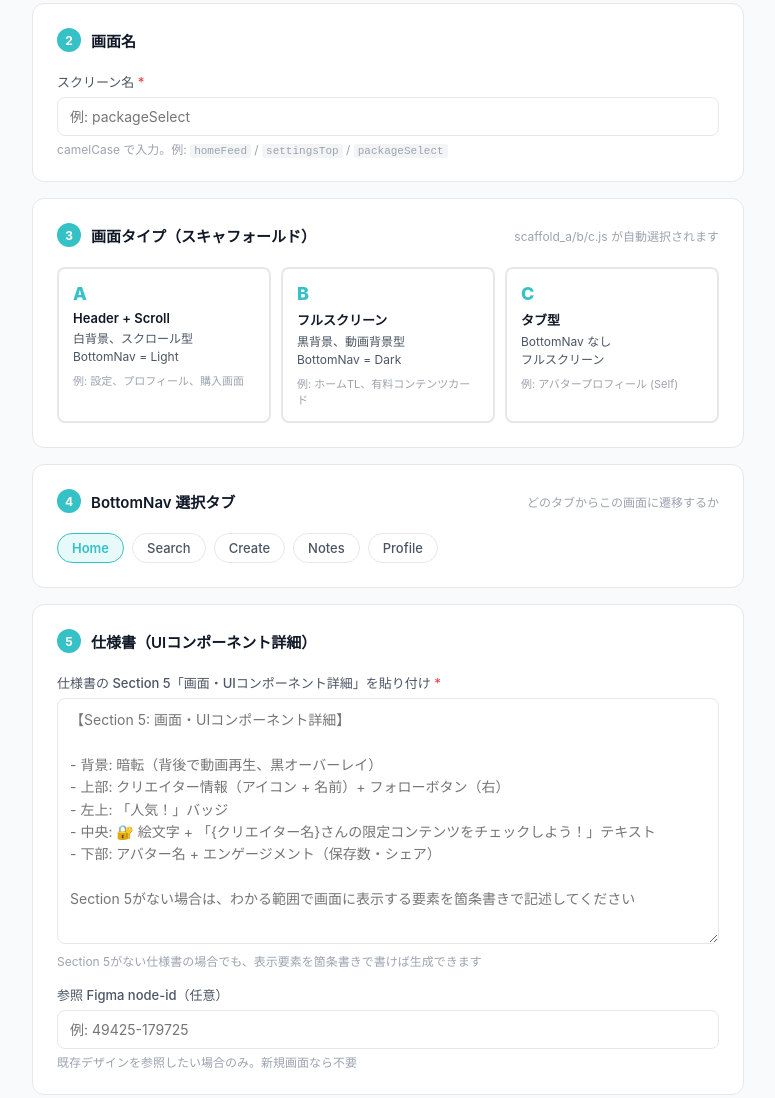
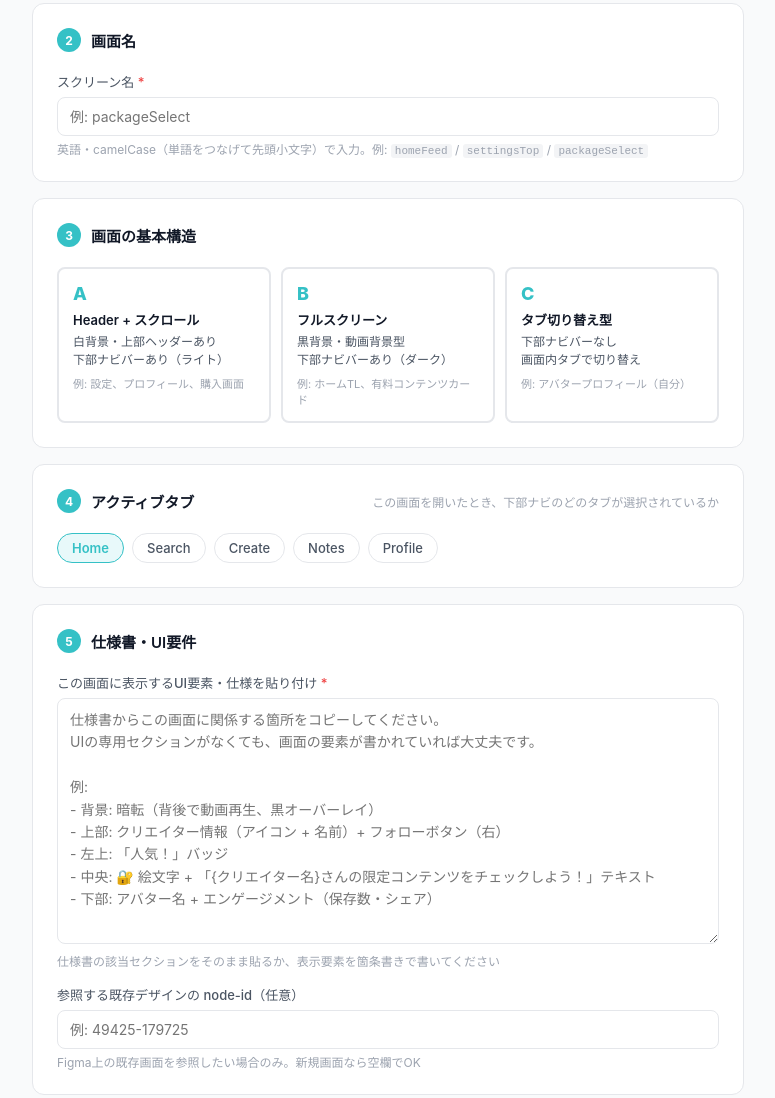
Before and after one commit to yitianwang-dev/design-agent-ui, a plain HTML site: page index.html in a window 1280 px wide. Shown: the part 370-1468 px from the top of the page, without its empty margins (252-1027 px from the left). Drawn offline with Linux system fonts and the light colour scheme.

Commit message:
UI改善: Section 5ハードコード削除・専門用語を平易な表現に変更
- 仕様書セクションの「Section 5」固定参照を汎用的な表記に変更
- 「スキャフォールド」「BottomNav」「NavigationLiquid」等を日常語に置換
- 画面タイプカードの説明を機能ベースの表現に統一
- camelCaseの説明に補足追加
- 設定モーダルのコンポーネントキー欄にヒント文を追加

Co-Authored-By: Claude Sonnet 4.6 <noreply@anthropic.com>

```diff
--- a/index.html
+++ b/index.html
@@ -509,7 +509,7 @@
       <div class="field">
         <label>スクリーン名 <span style="color:var(--error)">*</span></label>
         <input type="text" id="screen-name" placeholder="例: packageSelect" oninput="validateScreenName()">
-        <div class="input-hint">camelCase で入力。例: <code>homeFeed</code> / <code>settingsTop</code> / <code>packageSelect</code></div>
+        <div class="input-hint">英語・camelCase（単語をつなげて先頭小文字）で入力。例: <code>homeFeed</code> / <code>settingsTop</code> / <code>packageSelect</code></div>
       </div>
     </div>
 
@@ -517,30 +517,29 @@
     <div class="section">
       <div class="section-header">
         <div class="section-num">3</div>
-        <div class="section-title">画面タイプ（スキャフォールド）</div>
-        <div class="section-hint">scaffold_a/b/c.js が自動選択されます</div>
+        <div class="section-title">画面の基本構造</div>
       </div>
       <div class="type-cards">
         <div class="type-card" onclick="selectType('A')" id="type-A">
           <div class="check"></div>
           <div class="type-card-badge">A</div>
-          <div class="type-card-title">Header + Scroll</div>
-          <div class="type-card-desc">白背景、スクロール型<br>BottomNav = Light</div>
+          <div class="type-card-title">Header + スクロール</div>
+          <div class="type-card-desc">白背景・上部ヘッダーあり<br>下部ナビバーあり（ライト）</div>
           <div class="type-card-examples">例: 設定、プロフィール、購入画面</div>
         </div>
         <div class="type-card" onclick="selectType('B')" id="type-B">
           <div class="check"></div>
           <div class="type-card-badge">B</div>
           <div class="type-card-title">フルスクリーン</div>
-          <div class="type-card-desc">黒背景、動画背景型<br>BottomNav = Dark</div>
+          <div class="type-card-desc">黒背景・動画背景型<br>下部ナビバーあり（ダーク）</div>
           <div class="type-card-examples">例: ホームTL、有料コンテンツカード</div>
         </div>
         <div class="type-card" onclick="selectType('C')" id="type-C">
           <div class="check"></div>
           <div class="type-card-badge">C</div>
-          <div class="type-card-title">タブ型</div>
-          <div class="type-card-desc">BottomNav なし<br>フルスクリーン</div>
-          <div class="type-card-examples">例: アバタープロフィール (Self)</div>
+          <div class="type-card-title">タブ切り替え型</div>
+          <div class="type-card-desc">下部ナビバーなし<br>画面内タブで切り替え</div>
+          <div class="type-card-examples">例: アバタープロフィール（自分）</div>
         </div>
       </div>
     </div>
@@ -549,8 +548,8 @@
     <div class="section" id="tab-section">
       <div class="section-header">
         <div class="section-num">4</div>
-        <div class="section-title">BottomNav 選択タブ</div>
-        <div class="section-hint">どのタブからこの画面に遷移するか</div>
+        <div class="section-title">アクティブタブ</div>
+        <div class="section-hint">この画面を開いたとき、下部ナビのどのタブが選択されているか</div>
       </div>
       <div class="tab-pills">
         <div class="tab-pill" onclick="selectTab('Home')" id="tab-Home">Home</div>
@@ -565,25 +564,25 @@
     <div class="section">
       <div class="section-header">
         <div class="section-num">5</div>
-        <div class="section-title">仕様書（UIコンポーネント詳細）</div>
+        <div class="section-title">仕様書・UI要件</div>
       </div>
       <div class="field">
-        <label>仕様書の Section 5「画面・UIコンポーネント詳細」を貼り付け <span style="color:var(--error)">*</span></label>
-        <textarea id="spec-text" rows="10" placeholder="【Section 5: 画面・UIコンポーネント詳細】
+        <label>この画面に表示するUI要素・仕様を貼り付け <span style="color:var(--error)">*</span></label>
+        <textarea id="spec-text" rows="10" placeholder="仕様書からこの画面に関係する箇所をコピーしてください。
+UIの専用セクションがなくても、画面の要素が書かれていれば大丈夫です。
 
+例:
 - 背景: 暗転（背後で動画再生、黒オーバーレイ）
 - 上部: クリエイター情報（アイコン + 名前）+ フォローボタン（右）
 - 左上: 「人気！」バッジ
 - 中央: 🔐 絵文字 + 「{クリエイター名}さんの限定コンテンツをチェックしよう！」テキスト
-- 下部: アバター名 + エンゲージメント（保存数・シェア）
-
-Section 5がない場合は、わかる範囲で画面に表示する要素を箇条書きで記述してください"></textarea>
-        <div class="input-hint">Section 5がない仕様書の場合でも、表示要素を箇条書きで書けば生成できます</div>
+- 下部: アバター名 + エンゲージメント（保存数・シェア）"></textarea>
+        <div class="input-hint">仕様書の該当セクションをそのまま貼るか、表示要素を箇条書きで書いてください</div>
       </div>
       <div class="field">
-        <label>参照 Figma node-id（任意）</label>
+        <label>参照する既存デザインの node-id（任意）</label>
         <input type="text" id="node-id" placeholder="例: 49425-179725">
-        <div class="input-hint">既存デザインを参照したい場合のみ。新規画面なら不要</div>
+        <div class="input-hint">Figma上の既存画面を参照したい場合のみ。新規画面なら空欄でOK</div>
       </div>
     </div>
 
@@ -643,14 +642,16 @@ Section 5がない場合は、わかる範囲で画面に表示する要素を
       <input type="text" id="m-library-name" placeholder="例: Library - Guideline">
     </div>
 
-    <div class="fieldset-title">スキャフォールド（コンポーネントキー）</div>
+    <div class="fieldset-title">コンポーネントキー（省略時はデフォルト値を使用）</div>
     <div class="field">
-      <label>Header バリアントキー（iOS26 / Transparent / After）</label>
+      <label>ヘッダーコンポーネントキー</label>
       <input type="text" id="m-header-key" placeholder="7ba6d4a58a3530c3b4102c5b883dce105e0c8f14">
+      <div class="input-hint">FigmaライブラリのHeaderコンポーネントキー。省略するとデフォルトを使用</div>
     </div>
     <div class="field">
-      <label>NavigationLiquid バリアントキー（Home / Dark）</label>
+      <label>ナビゲーションバーコンポーネントキー</label>
       <input type="text" id="m-nav-key" placeholder="250f4ab25c2aa2c1eced9b44b7c13056301ce6b7">
+      <div class="input-hint">Figmaライブラリのナビゲーションバーコンポーネントキー。省略するとデフォルトを使用</div>
     </div>
 
     <div class="modal-actions">
@@ -741,7 +742,7 @@ function generatePrompt() {
   if (!screenName) { alert('画面名を入力してください'); return; }
   if (!/^[a-z][a-zA-Z0-9]*$/.test(screenName)) { alert('画面名はcamelCaseで入力してください'); return; }
   if (!selectedType) { alert('画面タイプを選択してください'); return; }
-  if (!specText) { alert('仕様書（Section 5）を入力してください'); return; }
+  if (!specText) { alert('仕様書・UI要件を入力してください'); return; }
 
   const products = getProducts();
   const product = products.find(p => p.id === productId);
@@ -777,7 +778,7 @@ function generatePrompt() {
 - Header: ${headerKey}
 - NavigationLiquid: ${navKey}
 
-### 仕様書（Section 5 / UIコンポーネント詳細）
+### 仕様書・UI要件
 ${specText}
 
 ### 実行手順
```
